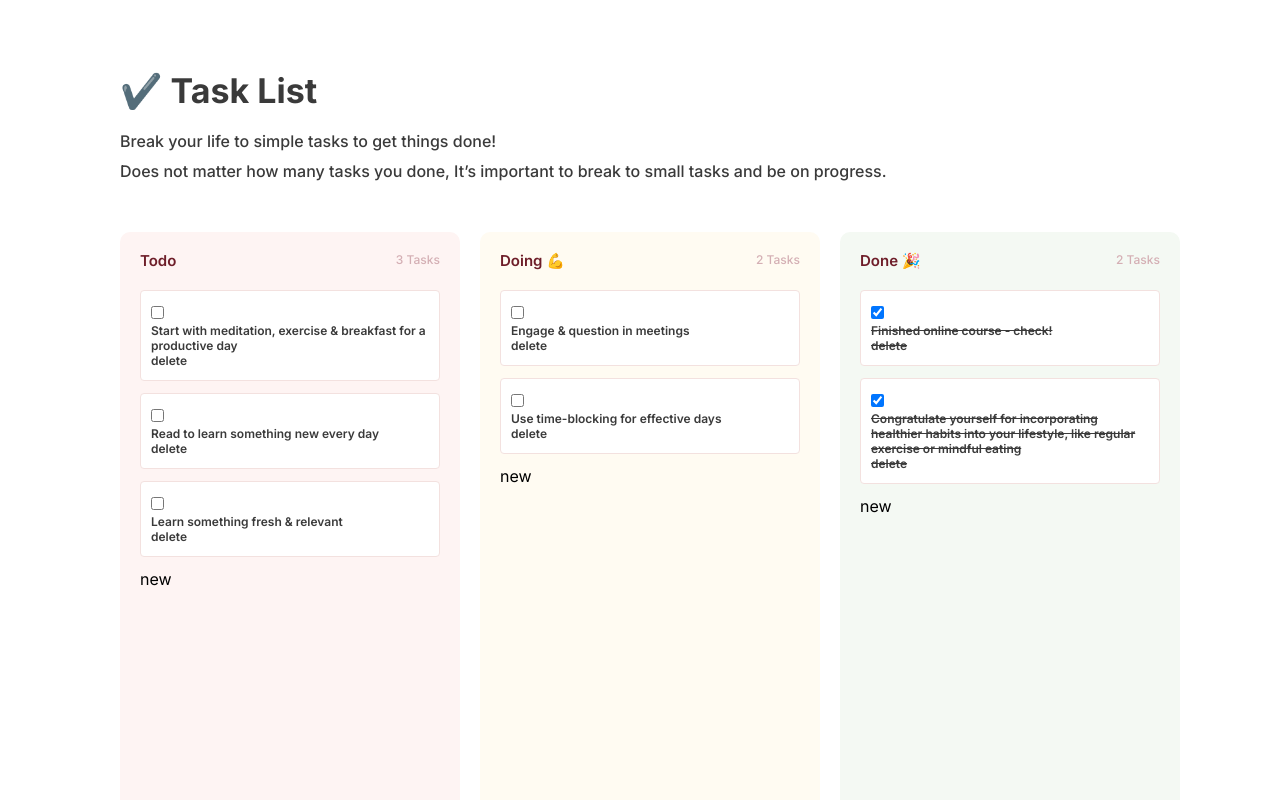
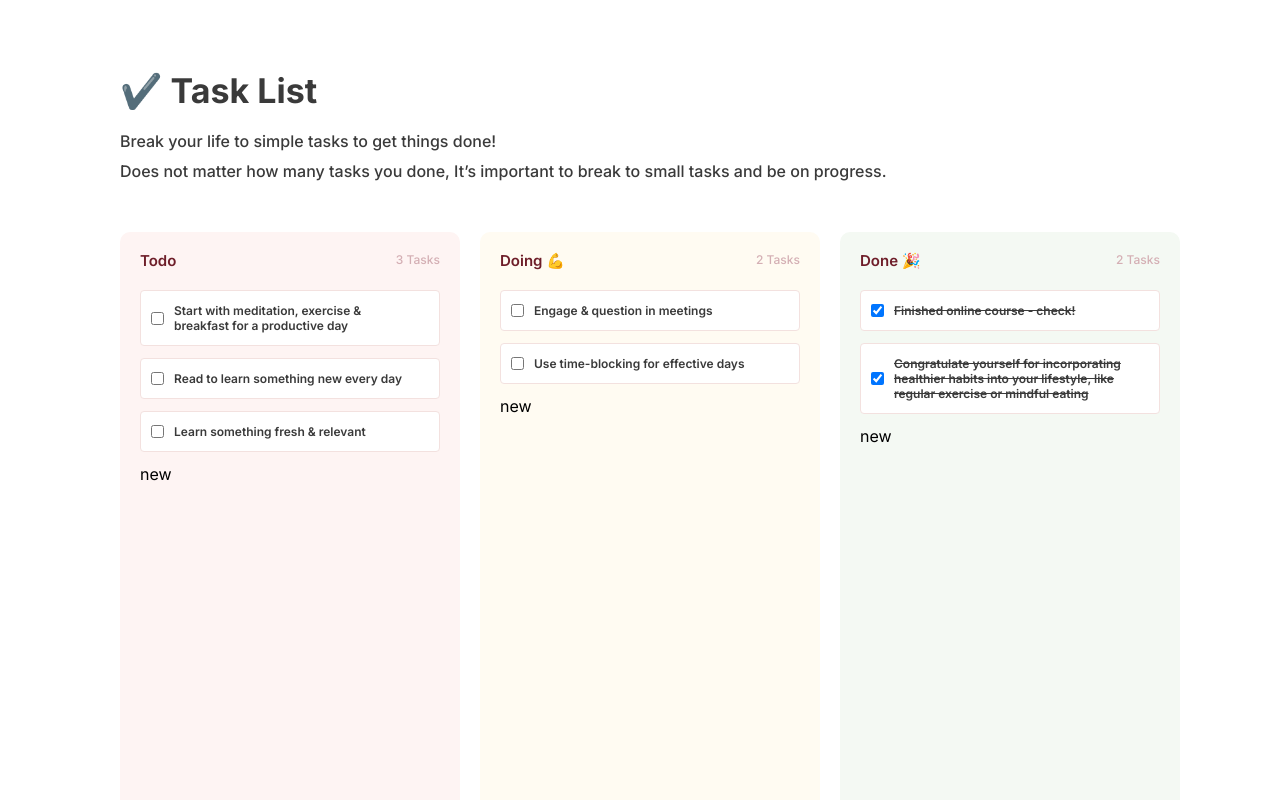
Before and after one commit to shayan-shiari/Todo-App, a React app: page / in a window 1280 px wide. Shown: the top 800 px of the page. Built offline with nearby package versions, Linux system fonts and the light colour scheme.

Commit message:
drag-drop  added

```diff
--- a/package.json
+++ b/package.json
@@ -28,7 +28,10 @@
   },
   "dependencies": {
     "react": "^18.2.0",
+    "react-dnd": "^16.0.1",
+    "react-dnd-html5-backend": "^16.0.1",
     "react-dom": "^18.2.0",
-    "react-hot-toast": "^2.4.1"
+    "react-hot-toast": "^2.4.1",
+    "uuid": "^9.0.0"
   }
 }
--- a/src/App.js
+++ b/src/App.js
@@ -2,15 +2,19 @@ import React from "react";
 import Main from "./components/Main/Main";
 import TaskContextProvider from "./context/TaskContextProvider";
 import { Toaster } from "react-hot-toast";
+import { DndProvider } from "react-dnd";
+import { HTML5Backend } from "react-dnd-html5-backend";
 
 const App = () => {
   return (
+    <DndProvider backend={HTML5Backend}>
       <TaskContextProvider>
         <div className="app-container">
           <Main />
           <Toaster position="top-center" />
         </div>
       </TaskContextProvider>
+    </DndProvider>
   );
 };
 
--- a/src/components/Boards/Board/Board.js
+++ b/src/components/Boards/Board/Board.js
@@ -3,6 +3,8 @@ import styles from "./board.module.scss";
 import { taksContext } from "../../../context/TaskContextProvider";
 import Task from "../../Task/Task";
 import Modal from "../../Modal/Modal";
+import { useDrop } from "react-dnd";
+import { v4 as uuidv4 } from "uuid";
 
 const Board = (props) => {
   const { title, status } = props;
@@ -10,8 +12,26 @@ const Board = (props) => {
   const { tasks, dispatch } = useContext(taksContext); //context
   const length = tasks[status].length; // length of each task
 
+  const [{ isOver }, drop] = useDrop(() => ({
+    accept: "task",
+    drop: (item) => addItemToSection(item),
+    collect: (monitor) => ({
+      isOver: !!monitor.isOver(),
+    }),
+  }));
+
+  const addItemToSection = (item) => {
+    dispatch({
+      type: "DRAG_DROP",
+      index: item.index,
+      prevStatus: item.status,
+      currentStatus: status,
+      value: item.text,
+    });
+  };
+
   return (
-    <div className={styles.container}>
+    <div ref={drop} className={`${styles.container} ${isOver && styles.cc}`}>
       <div
         className={
           title === "Todo"
@@ -27,7 +47,9 @@ const Board = (props) => {
         </div>
         <div>
           {tasks[status].map((item, index) => {
-            return <Task text={item} status={status} index={index} />;
+            return (
+              <Task text={item} status={status} index={index} key={uuidv4()} />
+            );
           })}
           <p onClick={() => setIsOpen(!isOpen)}>new</p>
         </div>
--- a/src/components/Boards/Board/board.module.scss
+++ b/src/components/Boards/Board/board.module.scss
@@ -7,6 +7,7 @@
 
   .todo {
     background-color: #fef4f3;
+    overflow: auto;
     width: 340px;
     height: 700px;
     padding: 20px 20px 30px 20px;
@@ -35,6 +36,7 @@
 
   .doing {
     background: #fffbf2;
+    overflow: auto;
     width: 340px;
     height: 700px;
     padding: 20px 20px 30px 20px;
@@ -64,6 +66,7 @@
   .done {
     width: 340px;
     height: 700px;
+    overflow: auto;
     padding: 20px 20px 30px 20px;
     border-radius: 10px;
     background: #f4f9f3;
--- a/src/components/Task/Task.js
+++ b/src/components/Task/Task.js
@@ -1,13 +1,23 @@
 import React, { useContext, useState } from "react";
 import styles from "./task.module.scss";
 import { taksContext } from "../../context/TaskContextProvider";
+import { useDrag } from "react-dnd";
 
 const Task = ({ text, status, index }) => {
   const { dispatch } = useContext(taksContext); //context
   const [showUpDateTask, setShowUpdateTask] = useState(false);
 
+  const [{ isDragging }, drag] = useDrag(() => ({
+    type: "task",
+    item: { index, status, text },
+    collect: (monitor) => ({
+      isDragging: !!monitor.isDragging(),
+    }),
+  }));
+
   return (
     <div
+      ref={drag}
       className={`${styles.container} ${
         status === "doneTasks" && styles.doneContainer
       }`}
@@ -41,9 +51,13 @@ const Task = ({ text, status, index }) => {
           }}
         />
       )}
-      <p onClick={() => dispatch({ type: "DELETE_TASK", index, status })}>
-        delete
-      </p>
+      <div
+        className={styles.deleteBtn}
+        onClick={() => dispatch({ type: "DELETE_TASK", index, status })}
+      >
+        <div></div>
+        <div></div>
+      </div>
     </div>
   );
 };
--- a/src/components/Task/task.module.scss
+++ b/src/components/Task/task.module.scss
@@ -3,6 +3,10 @@
 }
 
 .container {
+  display: flex;
+  align-items: center;
+  gap: 10px;
+  width: 300px;
   background-color: #fff;
   margin-bottom: 12px;
   padding: 12px 10px 12px 10px;
@@ -10,7 +14,12 @@
   border: 1px solid #f3e1df;
   color: #3a3a3a;
 
+  &:hover .deleteBtn{
+    opacity: 1;
+  }
+
   p {
+    width: 254px;
     font-size: 12px;
     font-weight: 600;
     line-height: 15px;
@@ -18,3 +27,30 @@
     text-align: left;
   }
 }
+
+.deleteBtn {
+  position: relative;
+  opacity: 0;
+  transition: all ease .3s;
+  cursor: pointer;
+
+  div {
+    width: 1.71px;
+    height: 12px;
+    border-radius: 1px;
+    background: #F4C5CB;
+  }
+
+  div:nth-child(1) {
+    transform: rotate(-45deg);
+    background-color:red;
+  }
+
+  div:nth-child(2) {
+    transform: rotate(45deg);
+    background-color:red;
+    position: absolute;
+    bottom: 0;
+  }
+
+}
--- a/src/context/TaskContextProvider.js
+++ b/src/context/TaskContextProvider.js
@@ -4,6 +4,7 @@ import {
   deleteTask,
   toggleDone,
   updateTask,
+  dragAndDrop,
 } from "../helper/reducerFunctions";
 
 const initialState = JSON.parse(localStorage.getItem("tasks")) || {
@@ -32,6 +33,8 @@ const reducer = (state, action) => {
       return toggleDone(state, action);
     case "UPDATE_TASK":
       return updateTask(state, action);
+    case "DRAG_DROP":
+      return dragAndDrop(state, action);
   }
 };
 
--- a/src/helper/reducerFunctions.js
+++ b/src/helper/reducerFunctions.js
@@ -42,4 +42,14 @@ const updateTask = (state, action) => {
   };
 };
 
-export { addTask, deleteTask, toggleDone, updateTask };
+const dragAndDrop = (state, action) => {
+  state[action.currentStatus].unshift(action.value);
+  return {
+    ...state,
+    [action.prevStatus]: state[action.prevStatus].filter(
+      (item, index) => index !== action.index
+    ),
+  };
+};
+
+export { addTask, deleteTask, toggleDone, updateTask, dragAndDrop };
```
Also changed, not shown: 1 other file (tests, documents, lock files or other folders). Lines whose indentation alone changed are shown as unchanged.
